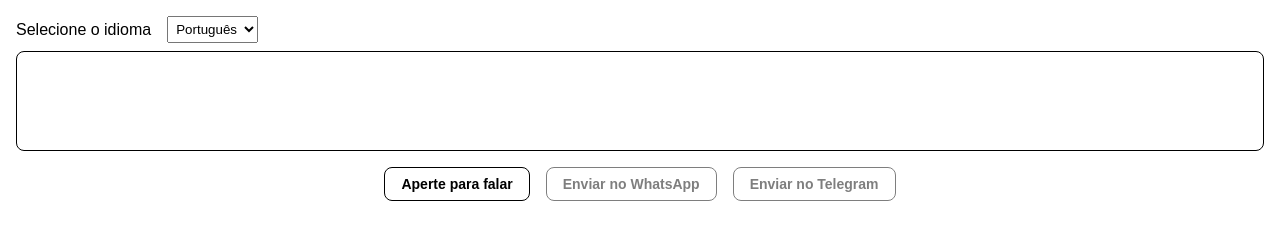
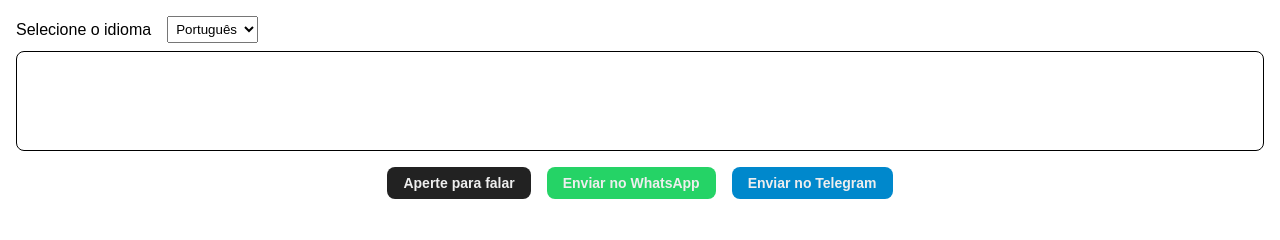
Before and after one commit to maikaodev/voice_to_text, a plain HTML site: page index.html in a window 1280 px wide. Drawn offline with Linux system fonts and the light colour scheme.

Commit message:
Personalizando os botões de compartilhamento

```diff
--- a/index.html
+++ b/index.html
@@ -24,11 +24,12 @@
 </div>
 
   <div class="box">
-    <textarea class="text"></textarea>
+    <label class="sr-only" for="result">Resultado da fala</label>
+    <textarea class="text" id="result"></textarea>
     <div class="btns">
       <button class="btn control">Aperte para falar</button>
-      <a class="btn disabled whatsapp">Enviar no WhatsApp</a>
-      <a class="btn disabled telegram">Enviar no Telegram</a>
+      <a class="btn  whatsapp"  href="#">Enviar no WhatsApp</a>
+      <a class="btn  telegram" href="#">Enviar no Telegram</a>
     </div>
   </div>
   <script src="./voice_to_text.js"></script>
--- a/style.css
+++ b/style.css
@@ -3,6 +3,7 @@
   margin: 0;
   box-sizing: border-box;
   font-family: Arial;
+  color: black;
 }
 body{
   padding: 16px;
@@ -20,6 +21,17 @@ body{
   display: flex;
   flex-direction: column;
 }
+.sr-only{
+  position: absolute;
+    height: 1px;
+    width: 1px;
+    padding: 0;
+    margin: -1px;
+    overflow: hidden;
+    clip-path: rect(0, 0, 0);
+    white-space: nowrap;
+    border-width: 0;
+}
 .text {
   border: solid 1px #000000;
   border-radius: 8px;
@@ -28,21 +40,40 @@ body{
   min-height: 100px;
   resize: none;
 }
+.btns {
+  display: flex;
+  flex-direction: column;
+  justify-content: center;
+  gap: 16px;
+}
 .btn {
+  background-color: #222;
+  color: #eee;
+  border: none;
   padding: 8px 16px;
-  background: none;
-  border: solid 1px #000000;
   border-radius: 8px;
   cursor: pointer;
   font-size: 14px;
   font-weight: bold;
+  text-decoration: none;
+  text-align: center;
 }
+.btn.whatsapp{
+  background-color:#25D366;
+}
+.btn.telegram{
+  background-color:#0088cc;
+}
+
 .btn.disabled {
   cursor: not-allowed;
   opacity: 0.5;
 }
-.btns {
-  display: flex;
-  justify-content: center;
-  gap: 16px;
+
+/* Responsividade */
+
+@media only screen and (min-width: 768px) {
+.btns{
+  flex-direction: row;
 }
+}
```
Also changed, not shown: 1 other file.
